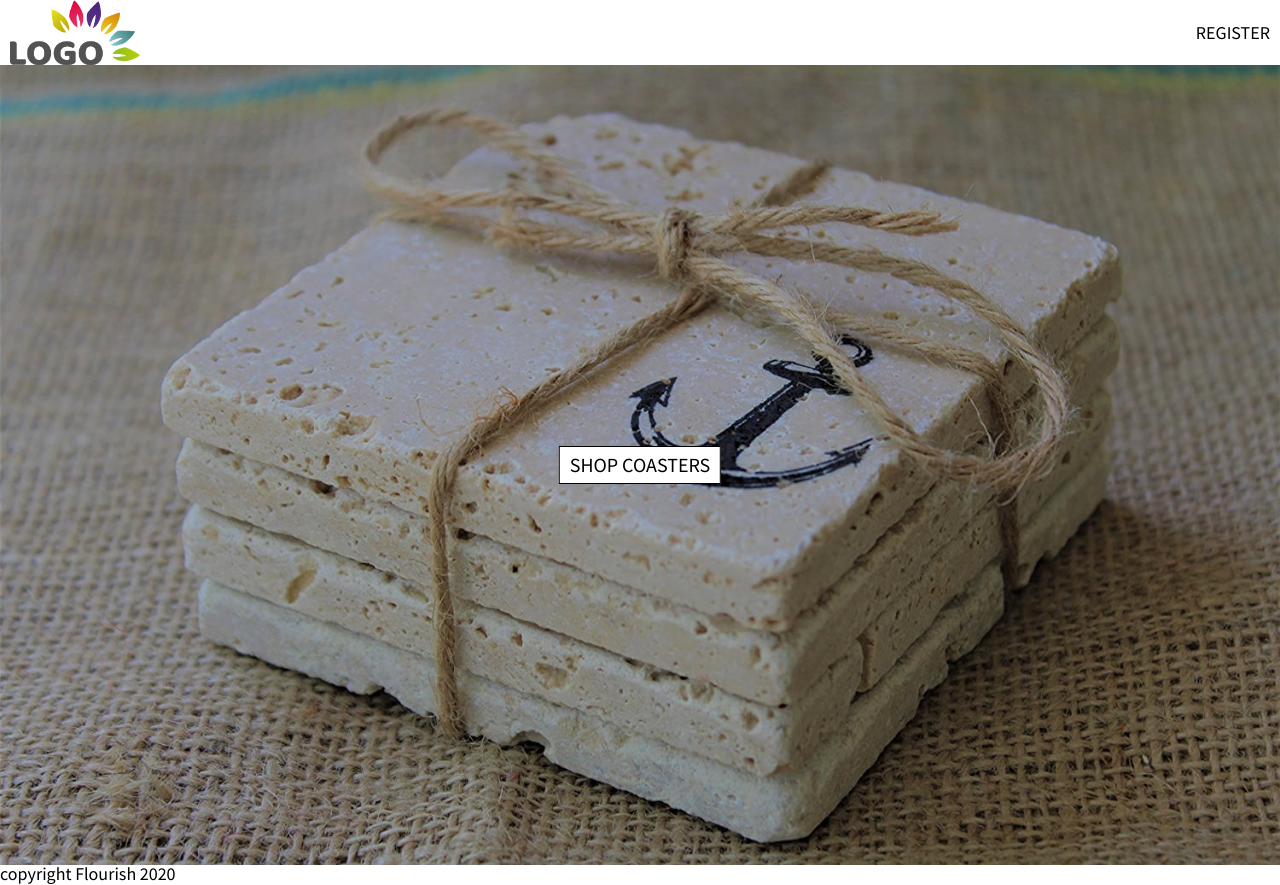
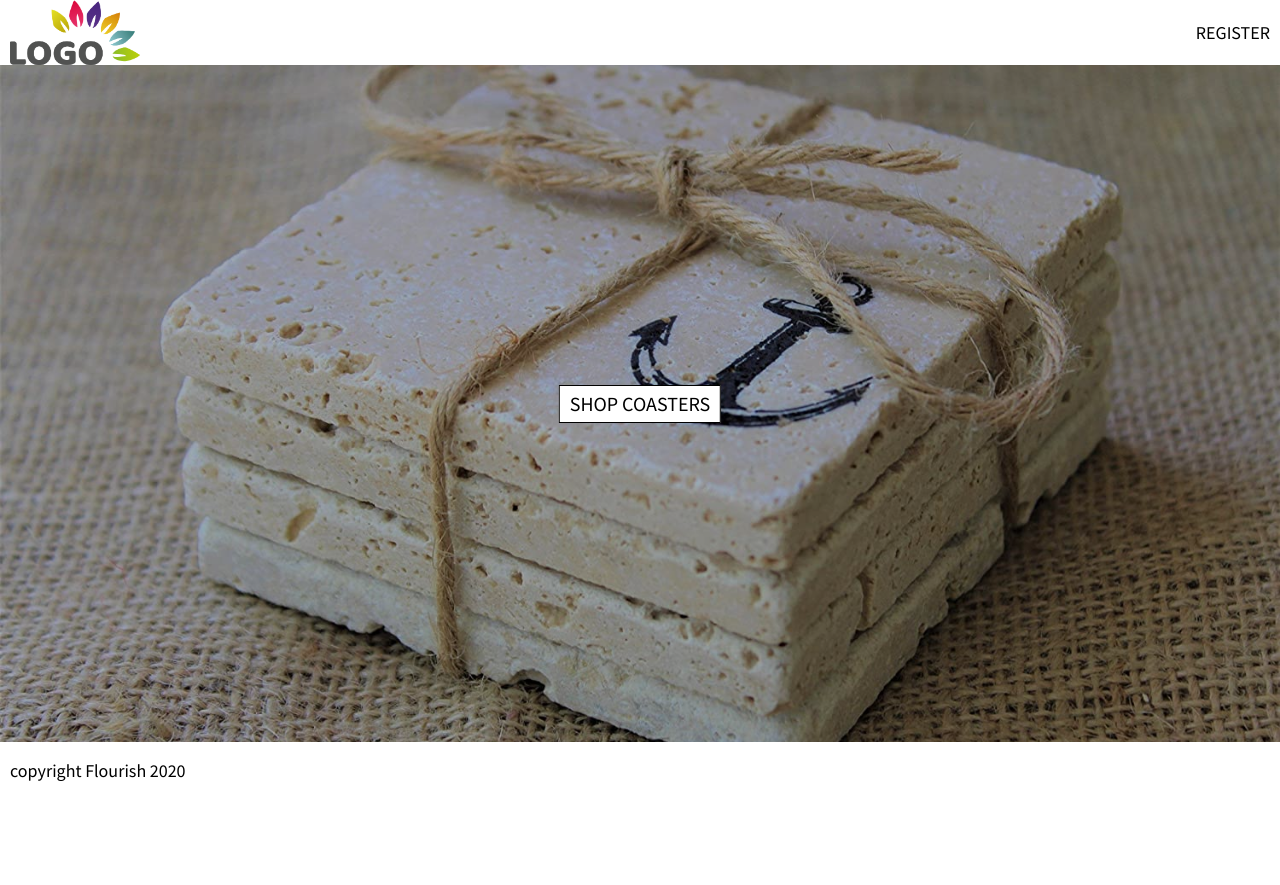
Before and after one commit to coryortega/ecommerce, a React (Create React App) app in the folder ecommerce/: page / in a window 1280 px wide. After the commit the page ends 800 px from the top, so only its background shows below. Built offline with nearby package versions, Linux system fonts and the light colour scheme.

Commit message:
added footer

```diff
--- a/ecommerce/src/components/Footer/index.js
+++ b/ecommerce/src/components/Footer/index.js
@@ -1,4 +1,5 @@
 import React from 'react';
+import './styles.scss';
 
 const Footer = props => {
     return(
--- a/ecommerce/src/components/Footer/styles.scss
+++ b/ecommerce/src/components/Footer/styles.scss
@@ -0,0 +1,7 @@
+.footer {
+    .wrap {
+        max-width: 1450px;
+        padding: 20px 10px;
+        margin: 0 auto;
+    }
+}
--- a/ecommerce/src/pages/Homepage/styles.scss
+++ b/ecommerce/src/pages/Homepage/styles.scss
@@ -1,3 +1,3 @@
 .homepage {
-    height: 100%;
+    height: calc(100% - 6.5rem - 5.8rem);
 }
```
